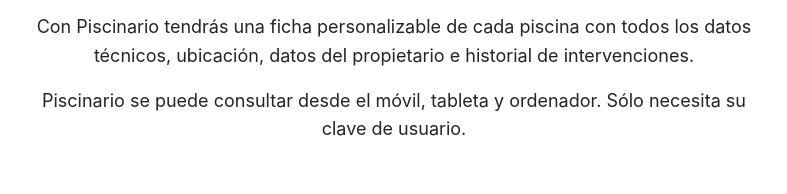
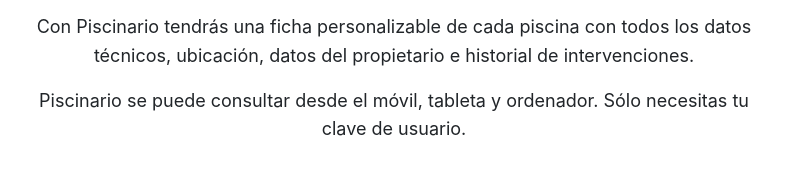
Before and after one commit to piscinario/piscinario.github.io, a website with bundled scripts: page index.html in a window 1280 px wide. Shown: the part 1107-1301 px from the top of the page, 246-1033 px from the left. Built offline with nearby package versions, Linux system fonts and the light colour scheme.

Commit message:
change text

```diff
--- a/index.html
+++ b/index.html
@@ -95,7 +95,7 @@
             <h2>¿Qué es?</h2>
             <p>¿Cómo recuerdas los datos de cada piscina a las que tu empresa da mantenimiento? ¿De memoria? ¿Con un Excel?</p>
             <p>Con Piscinario tendrás una ficha personalizable de cada piscina con todos los datos técnicos, ubicación, datos del propietario e historial de intervenciones. </p>
-            <p class="mb-0">Piscinario se puede consultar desde el móvil, tableta y ordenador. Sólo necesita su clave de usuario.</p>
+            <p class="mb-0">Piscinario se puede consultar desde el móvil, tableta y ordenador. Sólo necesitas tu clave de usuario.</p>
             <a href="#tell_me_more" class="btn btn-circle js-scroll-trigger">
               <i class="fa fa-angle-double-down animated"></i>
             </a>
```
